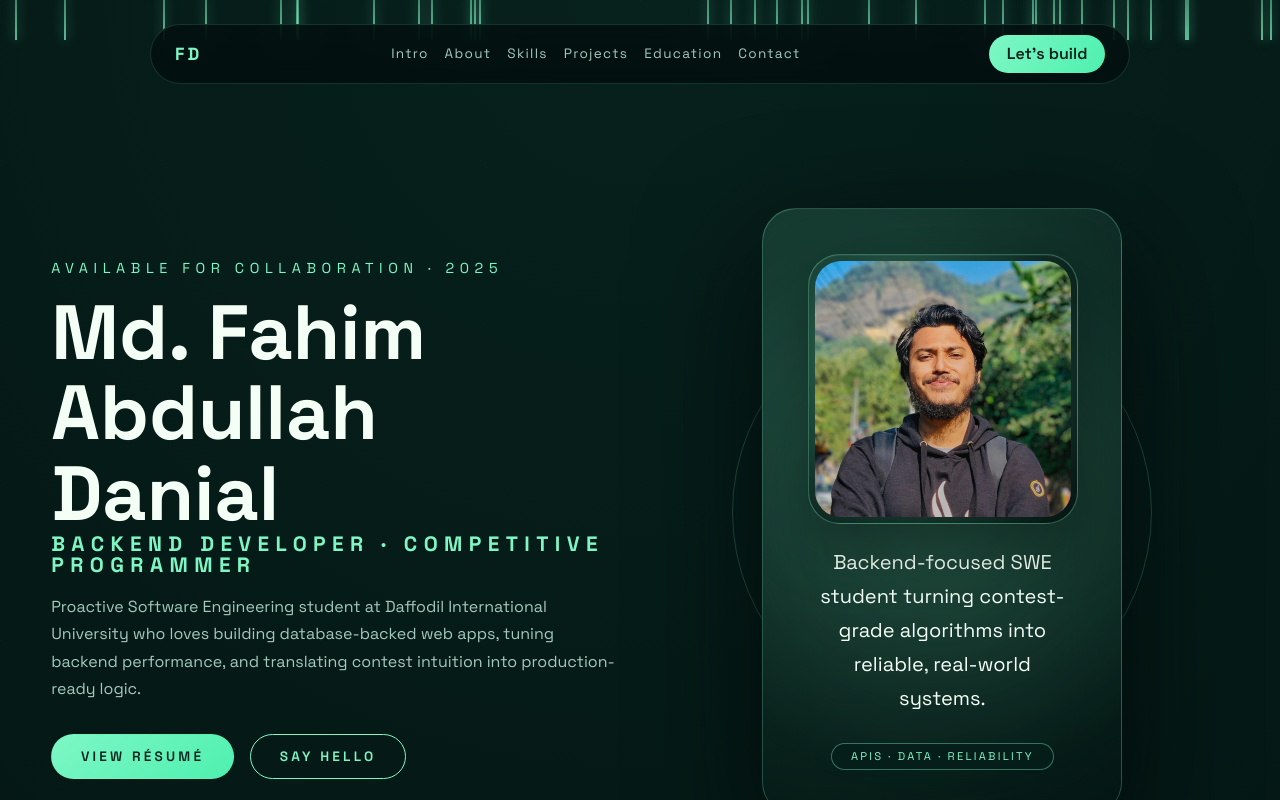
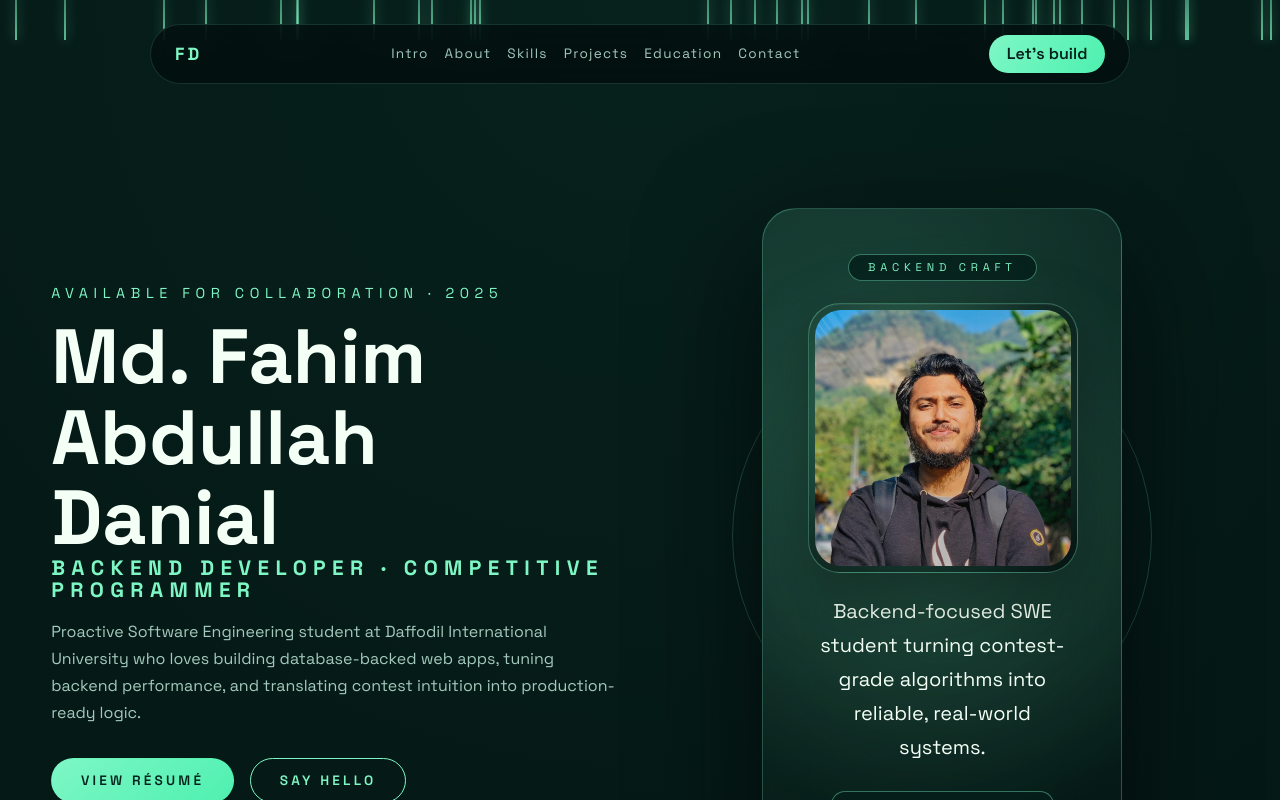
Before and after one commit to fahim-danial/Portfolio, a React (Vite) app: page / in a window 1280 px wide. Shown: the top 800 px of the page. Built offline with nearby package versions, Linux system fonts and the light colour scheme; a web font is replaced by a local one.

Commit message:
Add LeetCode social link

```diff
--- a/src/data/portfolio.js
+++ b/src/data/portfolio.js
@@ -1,8 +1,8 @@
 export const hero = {
   name: 'Md. Fahim Abdullah Danial',
   title: 'Backend Developer · Competitive Programmer',
-  badge: '',
-  meta: 'APIs\u00A0·\u00A0Data\u00A0·\u00A0Reliability',
+  badge: 'Backend Craft',
+  meta: 'APIs · Data · Reliability',
   photo: '/profile.jpeg',
   photoAlt: 'Md. Fahim Abdullah Danial portrait',
   punchline:
@@ -86,6 +86,7 @@ export const contact = {
   socials: [
     { label: 'LinkedIn', href: 'https://www.linkedin.com/in/fahim-danial', handle: 'in/fahim-danial' },
     { label: 'GitHub', href: 'https://github.com/fahim-danial', handle: 'fahim-danial' },
+    { label: 'LeetCode', href: 'https://leetcode.com/u/Danial-/', handle: 'Danial-' },
     { label: 'Codeforces', href: 'https://codeforces.com/profile/Danial.', handle: 'Danial.' },
     { label: 'Codechef', href: 'https://www.codechef.com/users/quiyou', handle: 'quiyou' },
     { label: 'Atcoder', href: 'https://atcoder.jp/users/DAN1AL', handle: 'DAN1AL' },
```
